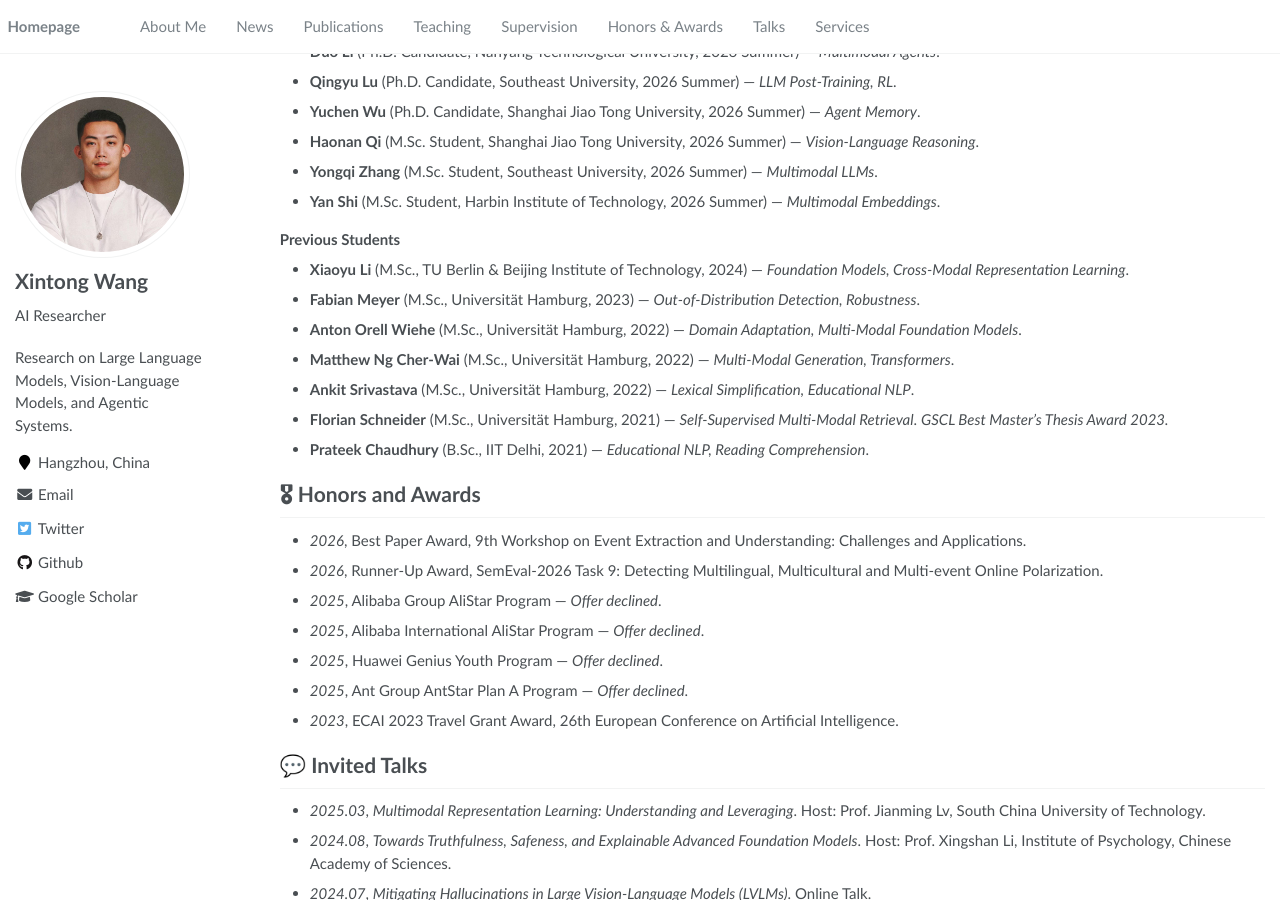
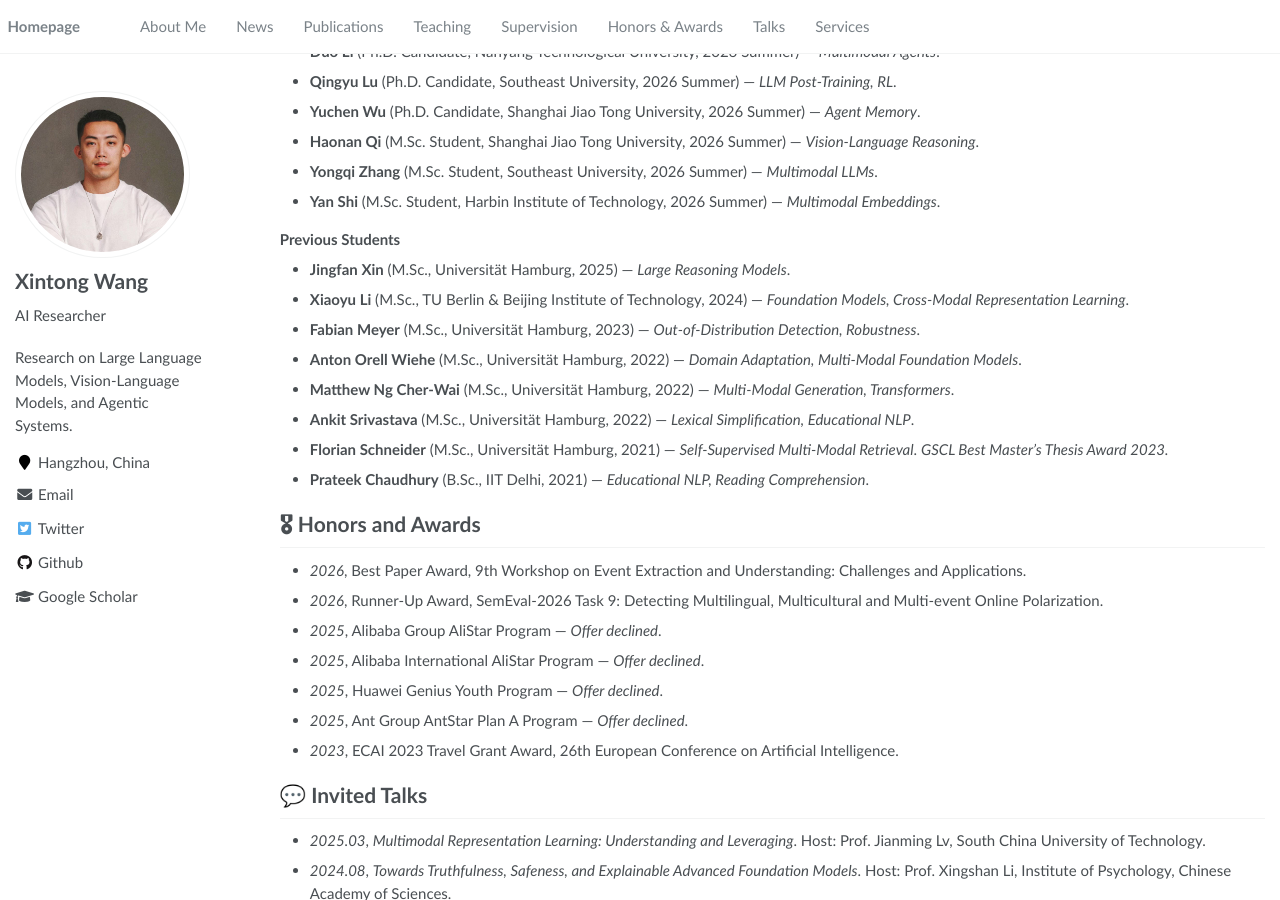
Before and after one commit to Ethanscuter/ethanscuter.github.io, a Jekyll site: the page built from _pages/about.md, in a window 1280 px wide and 900 px high, scrolled down 3915 px. Built offline with Jekyll 4.4.1, drawn with Linux system fonts in a browser that asks for light colours.

Commit message:
Add Jingfan Xin to previous students

```diff
--- a/_pages/about.md
+++ b/_pages/about.md
@@ -159,6 +159,7 @@ My research focuses on **large language models and agentic systems**, with an em
 - **Yan Shi** (M.Sc. Student, Harbin Institute of Technology, 2026 Summer) — *Multimodal Embeddings*.
 
 **Previous Students**
+- **Jingfan Xin** (M.Sc., Universität Hamburg, 2025) — *Large Reasoning Models*.
 - **Xiaoyu Li** (M.Sc., TU Berlin & Beijing Institute of Technology, 2024) — *Foundation Models, Cross-Modal Representation Learning*.
 - **Fabian Meyer** (M.Sc., Universität Hamburg, 2023) — *Out-of-Distribution Detection, Robustness*.
 - **Anton Orell Wiehe** (M.Sc., Universität Hamburg, 2022) — *Domain Adaptation, Multi-Modal Foundation Models*.
```
